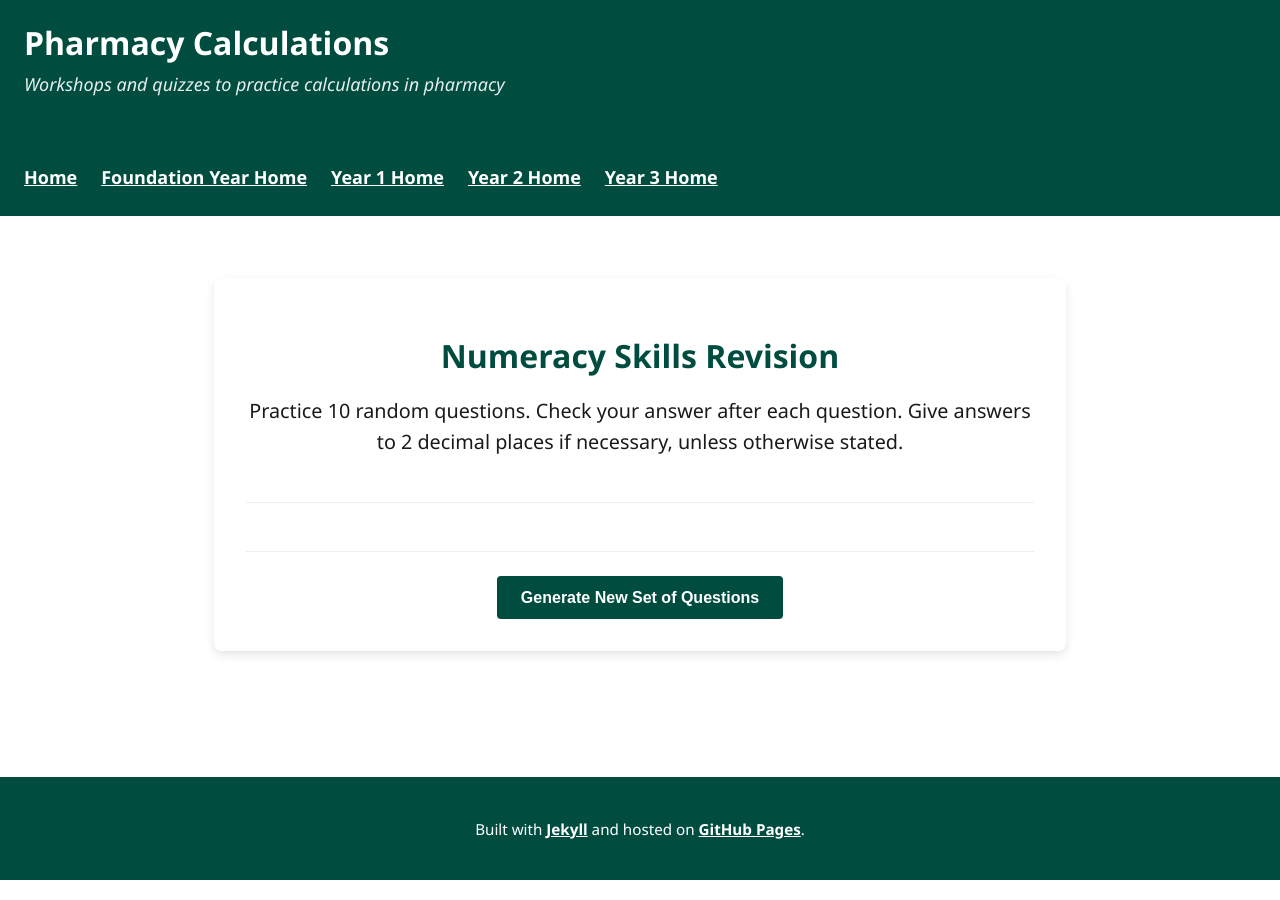
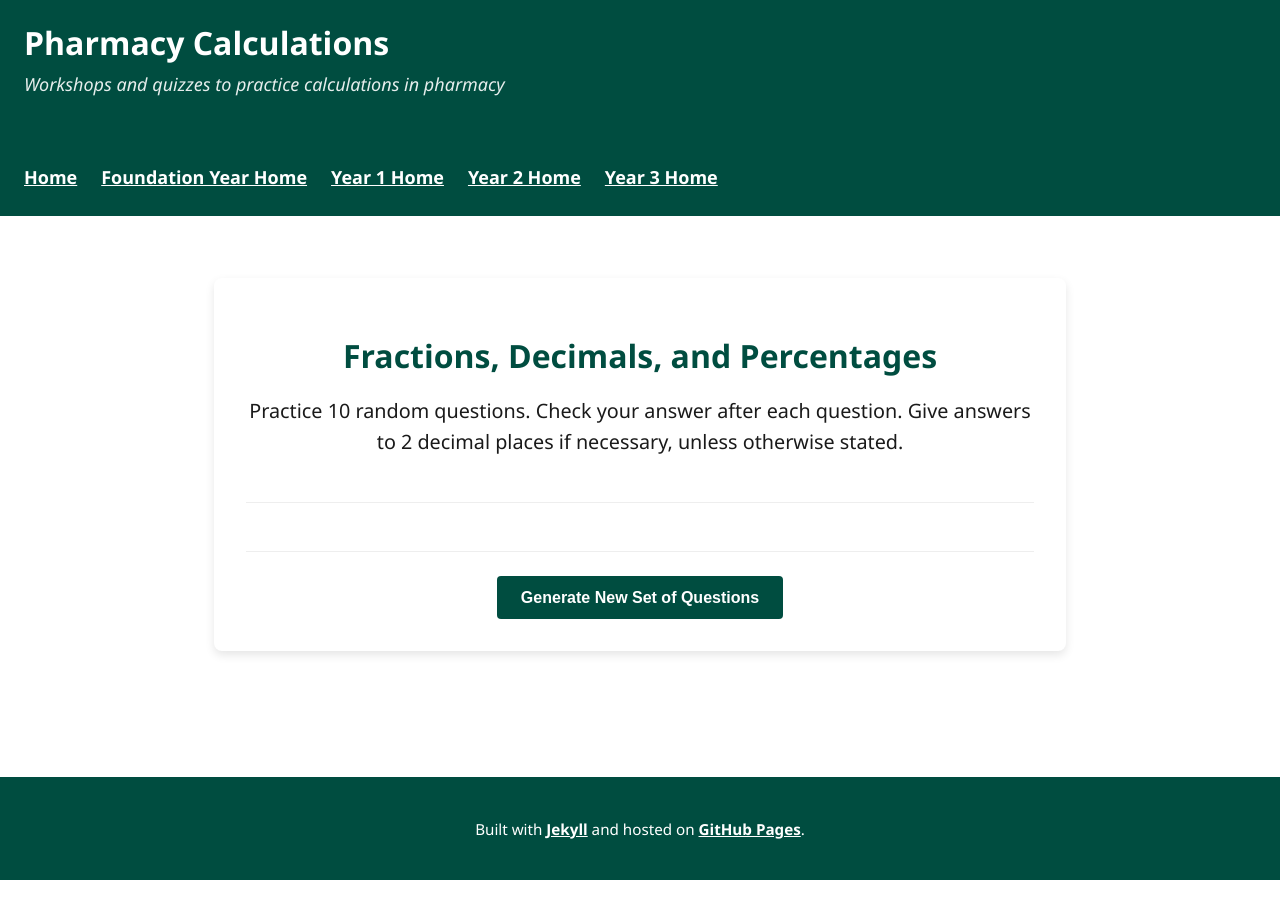
Before and after one commit to probe973/let-pharmacy, a Jekyll site: the page built from 3/prep/fdp.md, in a window 1280 px wide. Built offline with Jekyll 4.4.1, drawn with Linux system fonts in a browser that asks for light colours.

Commit message:
Update fdp.md

```diff
--- a/3/prep/fdp.md
+++ b/3/prep/fdp.md
@@ -5,7 +5,7 @@ title: Fractions, Decimals, Percentages Revision
 
 <section class="revision-container" aria-labelledby="revision-heading">
     <div class="revision-header">
-        <h2 id="revision-heading">Numeracy Skills Revision</h2>
+        <h2 id="revision-heading">Fractions, Decimals, and Percentages</h2>
         <p>Practice 10 random questions. Check your answer after each question. Give answers to 2 decimal places if necessary, unless otherwise stated.</p>
     </div>
 
```
